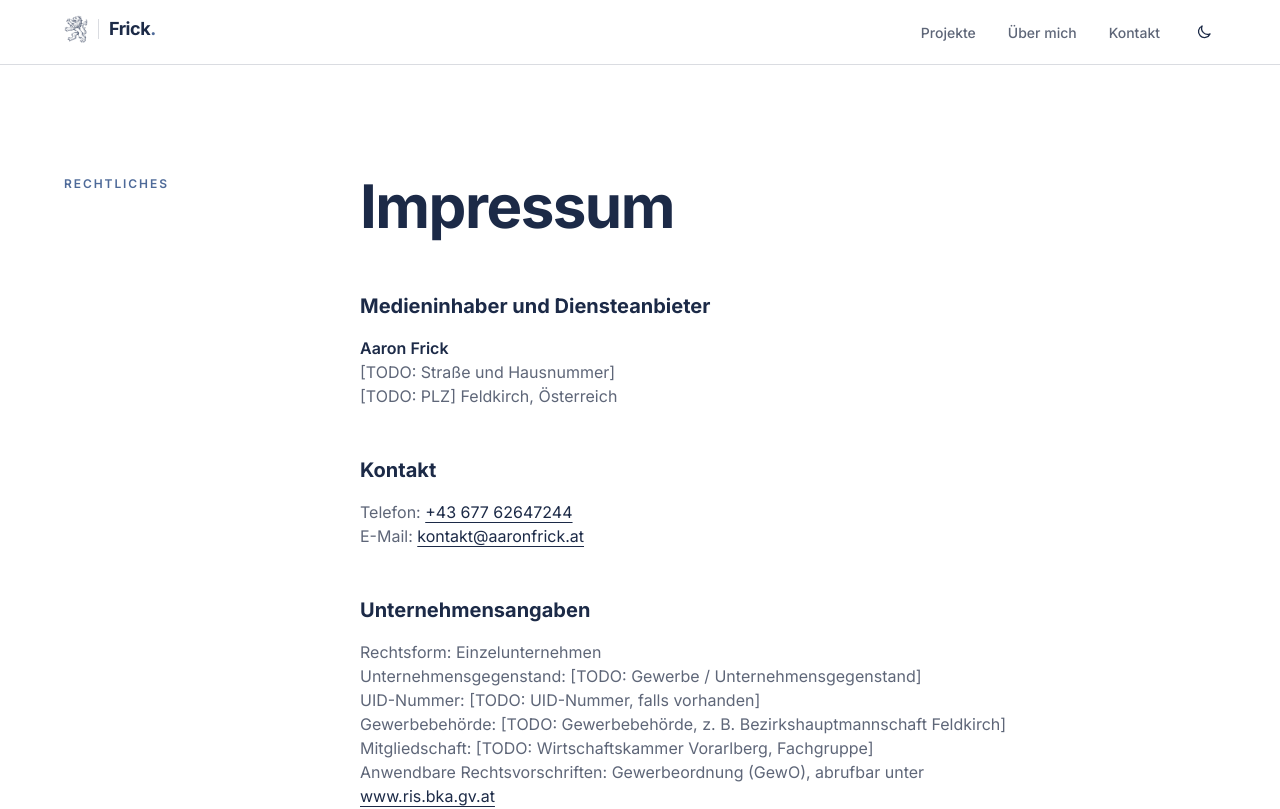
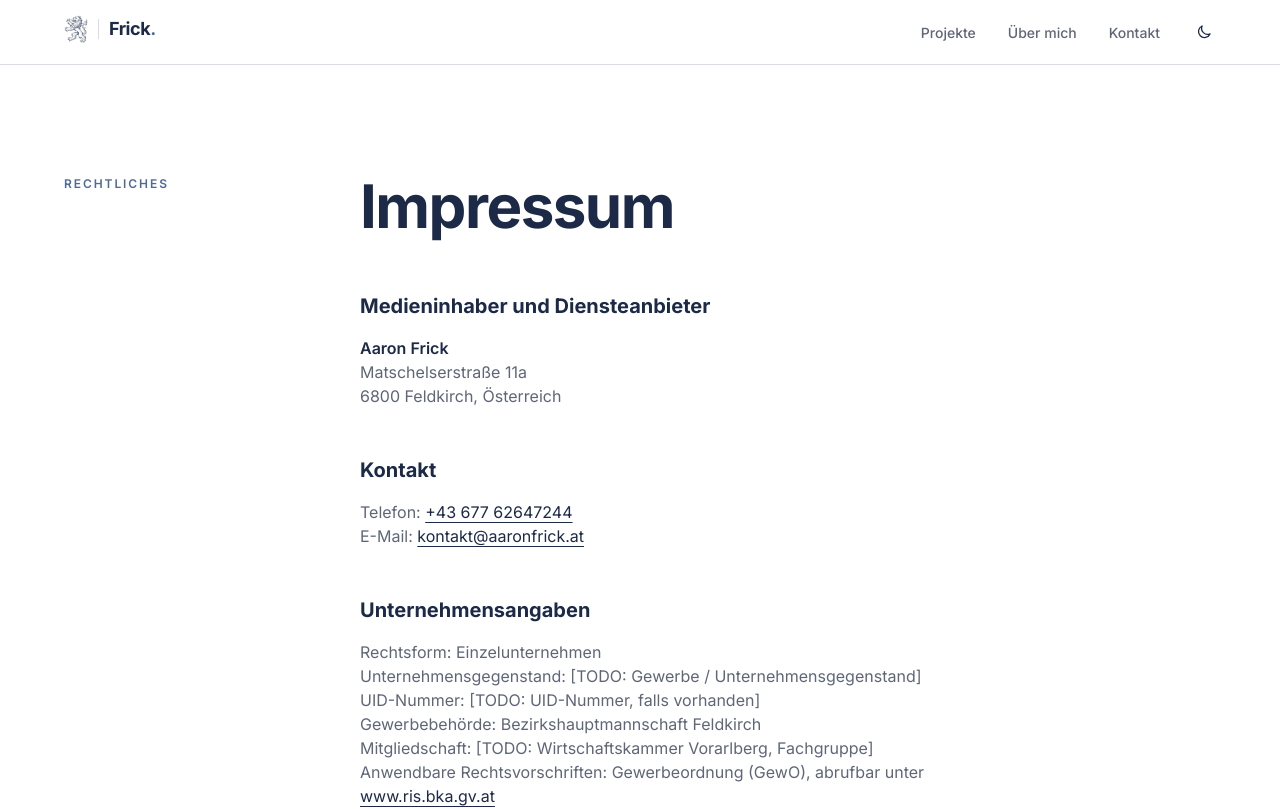
Before and after one commit to aaron-frick/aaronfrick.at, a Next.js app: page /impressum in a window 1280 px wide. Shown: the top 809 px of the page. Built offline with nearby package versions, Linux system fonts and the light colour scheme.

Commit message:
Impressum/Datenschutz: Adresse, PLZ, Gewerbebehörde BH Feldkirch
Co-Authored-By: Claude Opus 5.5 <noreply@anthropic.com>

```diff
--- a/app/datenschutz/page.tsx
+++ b/app/datenschutz/page.tsx
@@ -24,7 +24,7 @@ export default function DatenschutzPage() {
       <section>
         <h2>Verantwortlicher</h2>
         <p>
-          {site.owner}, {legal.companyName}
+          {legal.companyName === site.owner ? site.owner : `${site.owner}, ${legal.companyName}`}
           <br />
           {legal.street}, {legal.postalCode} {location.city}, {location.country}
           <br />
--- a/lib/site.ts
+++ b/lib/site.ts
@@ -28,11 +28,11 @@ export const site = {
   legal: {
     /** Wortlaut laut Gewerbeschein */
     companyName: "Aaron Frick",
-    street: "[TODO: Straße und Hausnummer]",
-    postalCode: "[TODO: PLZ]",
+    street: "Matschelserstraße 11a",
+    postalCode: "6800",
     uid: "[TODO: UID-Nummer, falls vorhanden]",
     trade: "[TODO: Gewerbe / Unternehmensgegenstand]",
-    authority: "[TODO: Gewerbebehörde, z. B. Bezirkshauptmannschaft Feldkirch]",
+    authority: "Bezirkshauptmannschaft Feldkirch",
     chamber: "[TODO: Wirtschaftskammer Vorarlberg, Fachgruppe]",
   },
 } as const;
```
